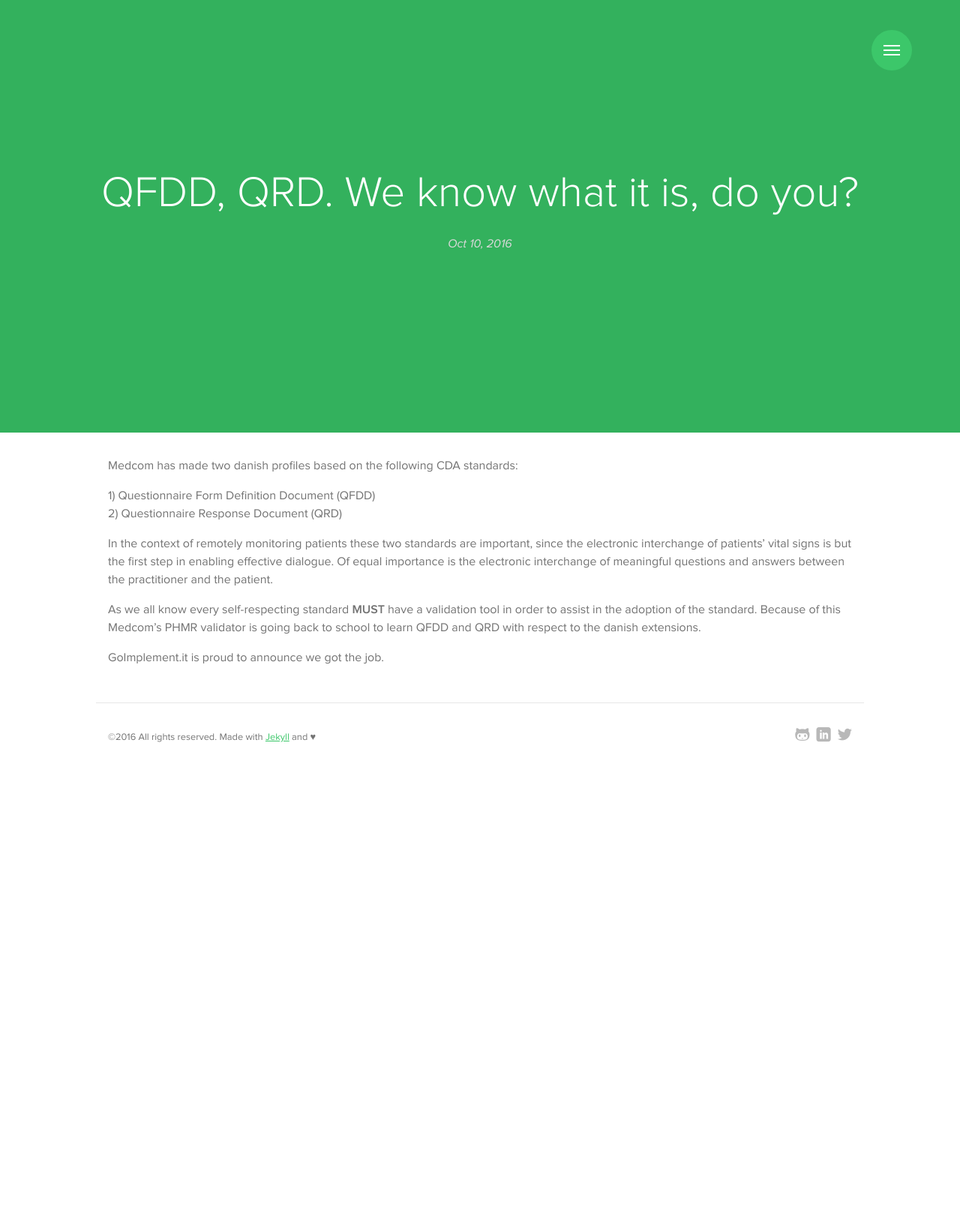
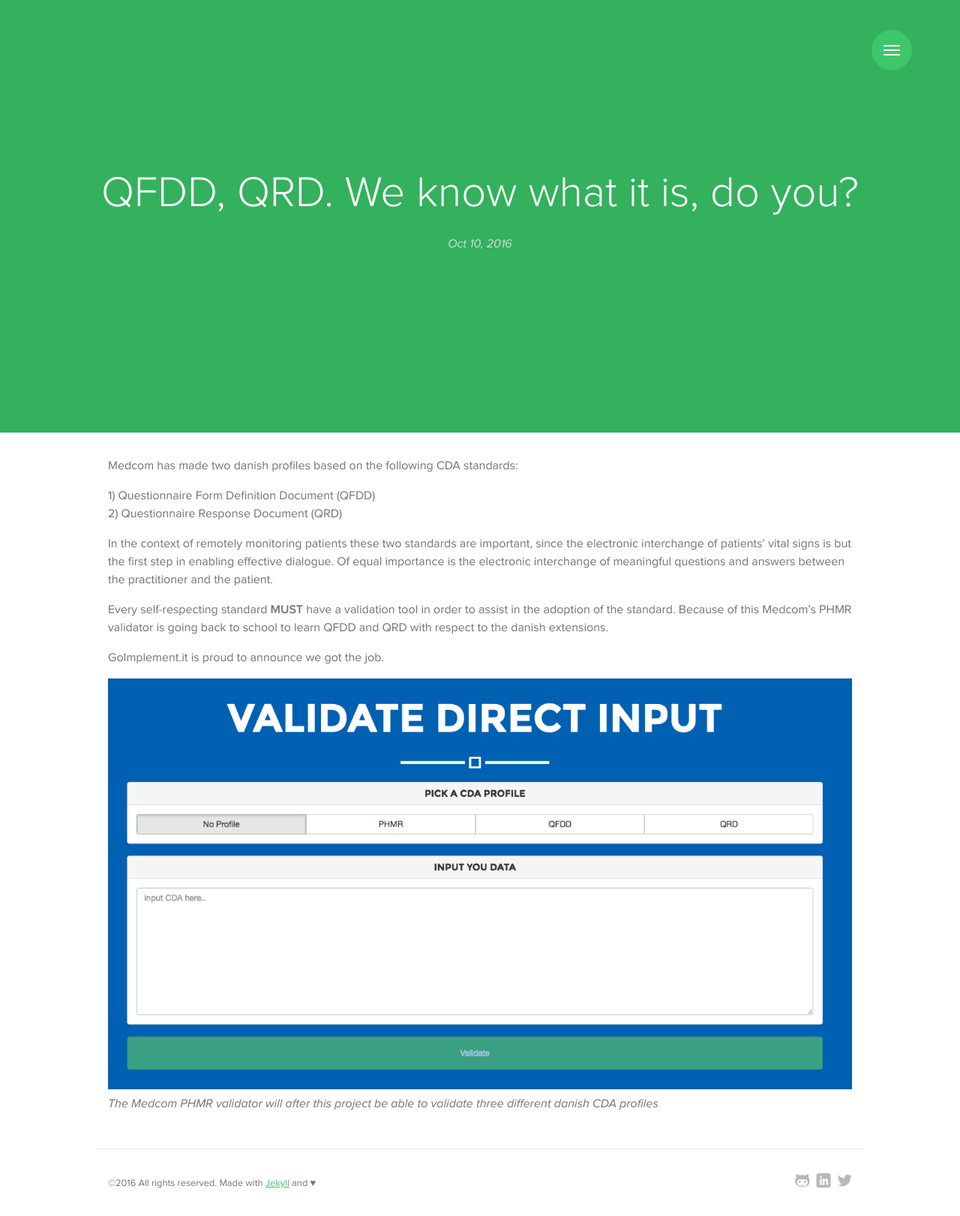
Before and after one commit to goimplementit/goimplementit.github.io, a Jekyll site: the page built from _posts/2016-10-10-medcom-qrd-qfdd-validator.markdown, in a window 1280 px wide. Shown: the whole page at 75% size. Built offline with Jekyll 4.4.1, drawn with Linux system fonts in a browser that asks for light colours; some web fonts are replaced.

Commit message:
Update 2016-10-10-medcom-qrd-qfdd-validator.markdown

```diff
--- a/_posts/2016-10-10-medcom-qrd-qfdd-validator.markdown
+++ b/_posts/2016-10-10-medcom-qrd-qfdd-validator.markdown
@@ -13,6 +13,9 @@ Medcom has made two danish profiles based on the following CDA standards:
 
 In the context of remotely monitoring patients these two standards are important, since the electronic interchange of patients’ vital signs is but the first step in enabling effective dialogue. Of equal importance is the electronic interchange of meaningful questions and answers between the practitioner and the patient.
 
-As we all know every self-respecting standard **MUST** have a validation tool in order to assist in the adoption of the standard. Because of this Medcom's PHMR validator is going back to school to learn QFDD and QRD with respect to the danish extensions.
+Every self-respecting standard **MUST** have a validation tool in order to assist in the adoption of the standard. Because of this Medcom's PHMR validator is going back to school to learn QFDD and QRD with respect to the danish extensions.
 
 GoImplement.it is proud to announce we got the job.
+
+![Danish CDA, PHMR, QFDD and QRD validator by GoImplement.it]({{ '/images' | prepend: site.baseurl }}/pick_a_profile.png)
+*The Medcom PHMR validator will after this project be able to validate three different danish CDA profiles*
```
